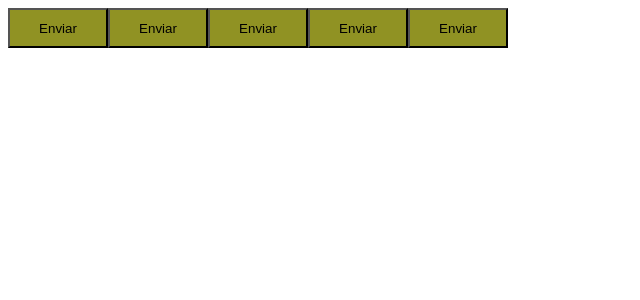
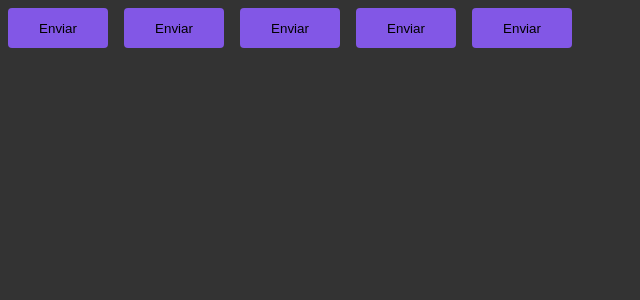
Before and after one commit to cnncauan/igniteTimerr, a React (Vite) app: page / in a window 1280 px wide. Shown: the top 300 px of the page, without its empty margins (0-640 px from the left). Built offline with nearby package versions, Linux system fonts and the light colour scheme.

Commit message:
ajusting button style and create config of theme

```diff
--- a/src/components/Button.styles.ts
+++ b/src/components/Button.styles.ts
@@ -7,7 +7,7 @@
 }
 
 const ButtonVariants = {
-  primary: "purple",
+  primary: "pink",
   secondary: "orange",
   danger: "red",
   success: "green",
@@ -16,6 +16,10 @@
 export const ButtonContainer = styled.button<ButtonConteinerProps>`
   width: 100px;
   height: 40px;
+  border-radius: 4px;
+  border: 0;
+  margin: 8px;
 
   background-color: ${(props) => props.theme.primary};
+  color: ${(props) => props.theme.white};
 `;
--- a/src/main.tsx
+++ b/src/main.tsx
@@ -3,6 +3,7 @@
 import { Button } from "./components/Button";
 import { ThemeProvider } from "styled-components";
 import { defaultThemes } from "./themes/default";
+import { GlobalStyle } from "./styles/globol";
 
 ReactDom.createRoot(document.getElementById("root")!).render(
   <React.StrictMode>
@@ -12,6 +13,8 @@
       <Button variant="danger" />
       <Button variant="success" />
       <Button />
+
+      <GlobalStyle />
     </ThemeProvider>
   </React.StrictMode>
 );
--- /dev/null
+++ b/src/styles/globol.ts
@@ -0,0 +1,14 @@
+import { createGlobalStyle } from "styled-components";
+
+export const GlobalStyle = createGlobalStyle`
+    * {
+        margin: 0;
+        padding: 0;
+        box-sizing: border-box;
+    }
+
+    body {
+        background: #333;
+        color: #fff;
+    }
+`;
--- a/src/themes/default.ts
+++ b/src/themes/default.ts
@@ -1,4 +1,4 @@
 export const defaultThemes = {
-  primary: "#909223",
+  primary: "#8257e6",
   secondary: "green",
 };
```
